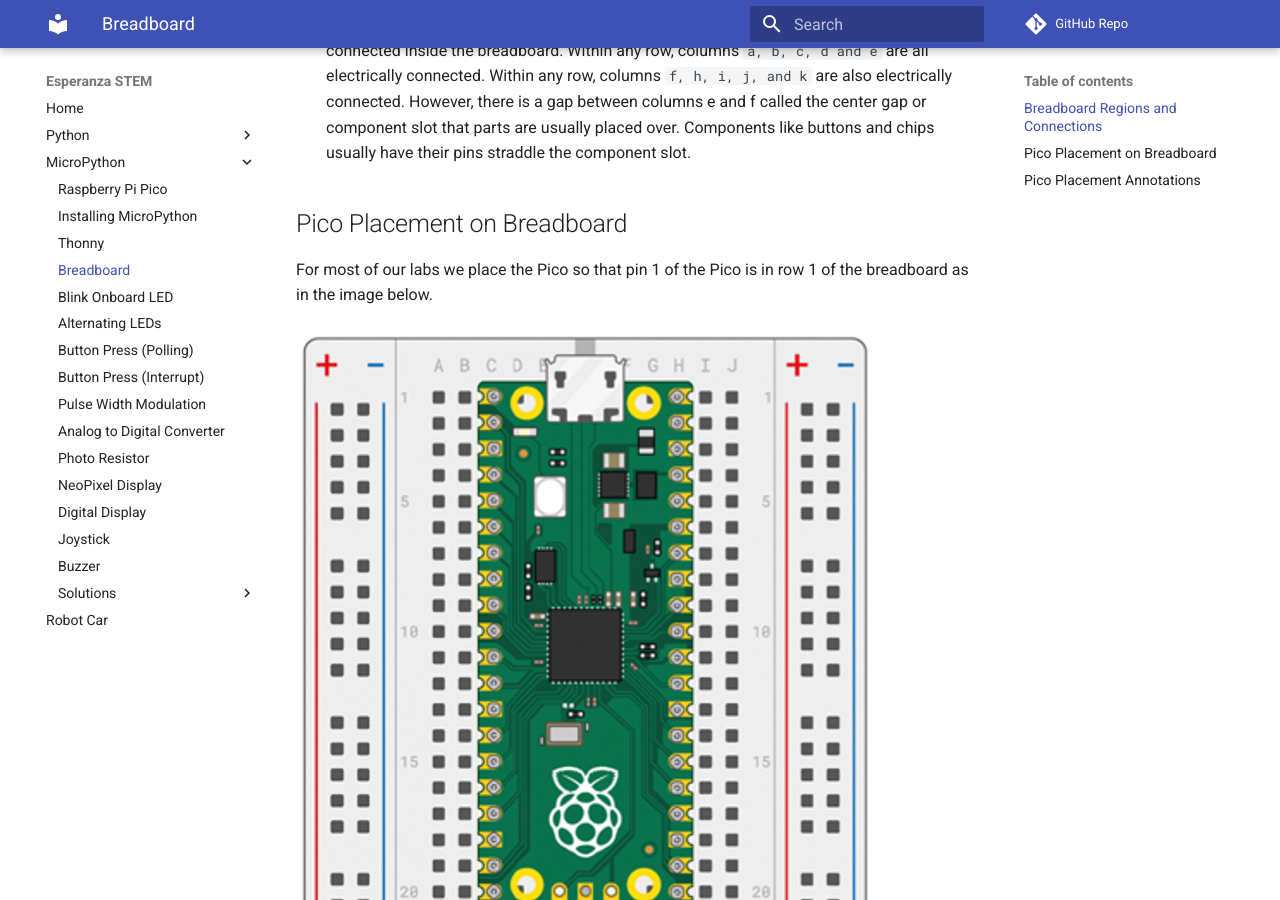
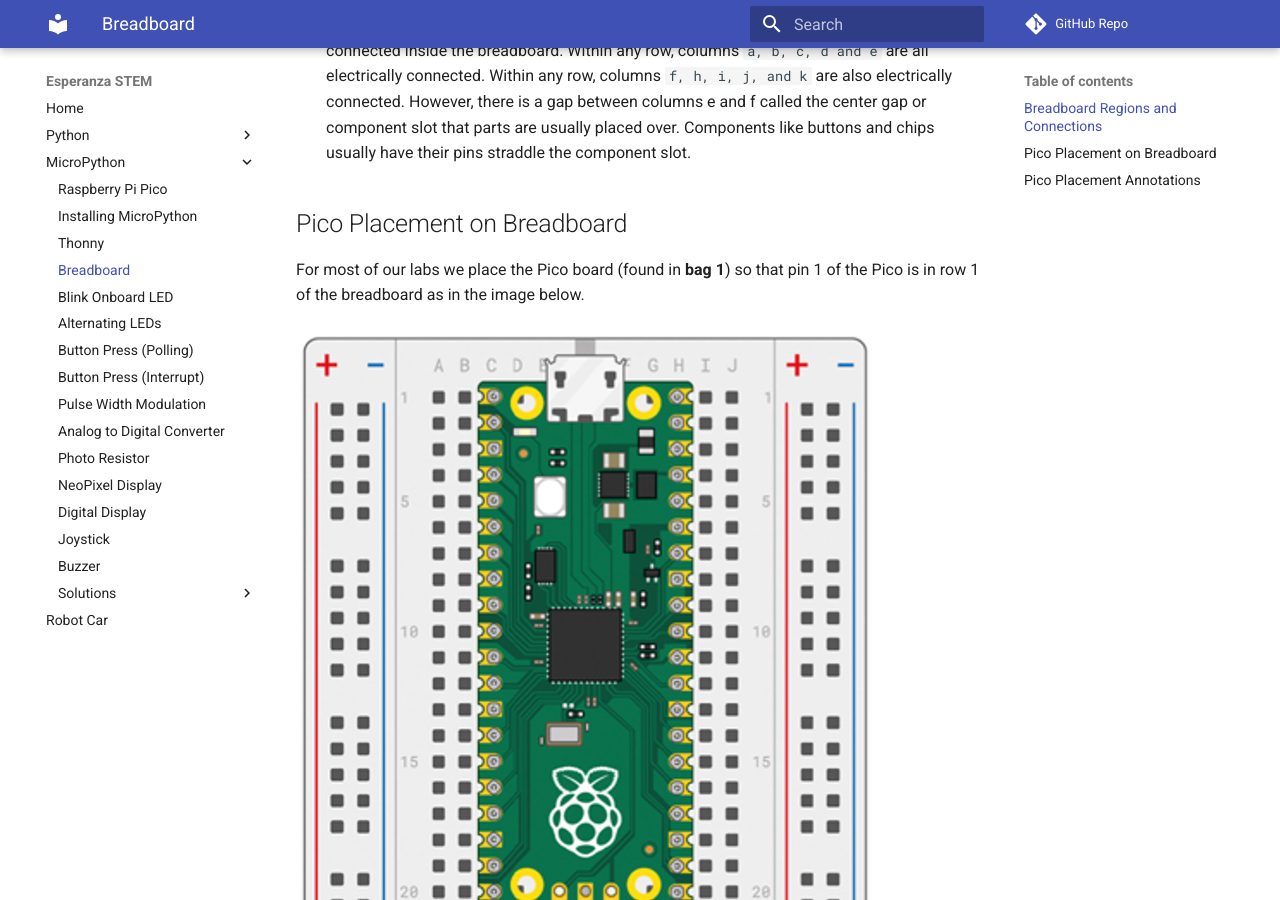
Before and after one commit to jetannenbaum/esperanzaSTEM, an MkDocs documentation site: the page built from docs/micropython/breadboard.md, in a window 1280 px wide and 900 px high, scrolled down 1084 px. Built offline with MkDocs 1.6.1 and Material for MkDocs 9.7.7, drawn with Linux system fonts in a browser that asks for light colours; comment, search, counter and statistics services are not loaded.

Commit message:
Update breadboard.md
Added info on where to find the Pico

```diff
--- a/docs/micropython/breadboard.md
+++ b/docs/micropython/breadboard.md
@@ -15,7 +15,7 @@ Learning how a breadboard works is critical for building your projects.  In the
 
 ## Pico Placement on Breadboard
 
-For most of our labs we place the Pico so that pin 1 of the Pico is in row 1 of the breadboard as in the image below.
+For most of our labs we place the Pico board (found in **bag 1**) so that pin 1 of the Pico is in row 1 of the breadboard as in the image below.
 
 ![Pico on Breadboard](./img/pico-on-breadboard.png)
 
```
